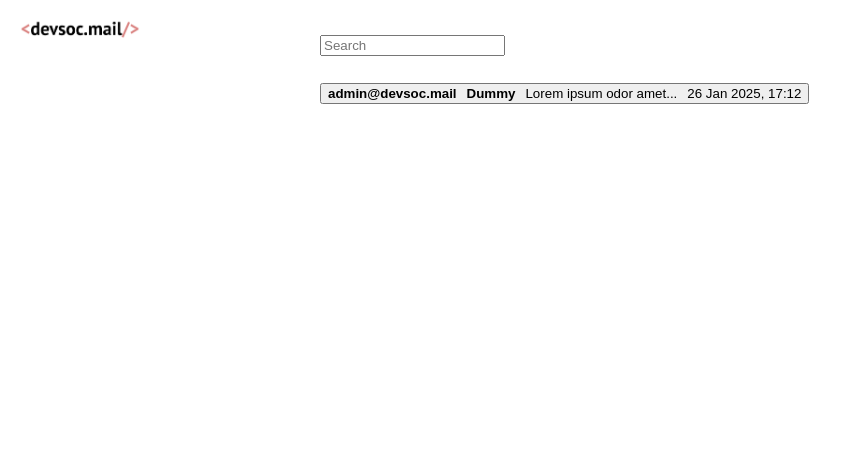
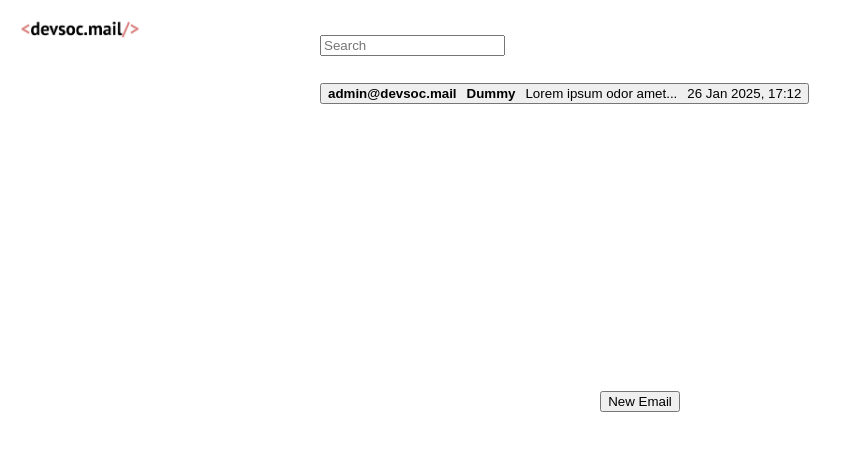
Before and after one commit to devsoc-unsw/devsoc-mail, a React (Vite) app in the folder frontend/: page /mail in a window 1280 px wide. Shown: the top 450 px of the page, without its empty margins (0-851 px from the left). Built offline with nearby package versions, Linux system fonts and the light colour scheme.

Commit message:
added button to create new email

```diff
--- /dev/null
+++ b/frontend/src/components/ComposeButton.tsx
@@ -0,0 +1,15 @@
+import { useState } from "react";
+
+export const Composebutton = () => {
+  const [showComposeEmailPopup, setShowComposeEmailPopup] = useState(false);
+
+    const handleClick = () => {
+        setShowComposeEmailPopup(true);
+    }
+  return (
+    <>
+      <button onClick={handleClick}>New Email</button>
+      {showComposeEmailPopup ? <p>new email</p> : null}
+    </>
+  );
+};
--- a/frontend/src/components/Email/Email.tsx
+++ b/frontend/src/components/Email/Email.tsx
@@ -14,7 +14,6 @@ const Email = (props: EmailProps) => {
   const navigate = useNavigate();
   return (
     <button
-
       onClick={() => {
         navigate(props.page);
       }}
--- a/frontend/src/pages/MailPage.tsx
+++ b/frontend/src/pages/MailPage.tsx
@@ -2,10 +2,12 @@ import Logo from "../assets/Logo.png";
 import { Input } from "../components/Input";
 import { Email } from "../components/Email/Email";
 import "./MailPage.css";
+import { Composebutton } from "../components/ComposeButton";
 
 const MailPage = () => {
   return (
     <>
+      <Composebutton></Composebutton>
       <img src={Logo} className="devsoc-logo"></img>
       <div className="search-bar">
         <Input text="Search" />
```
